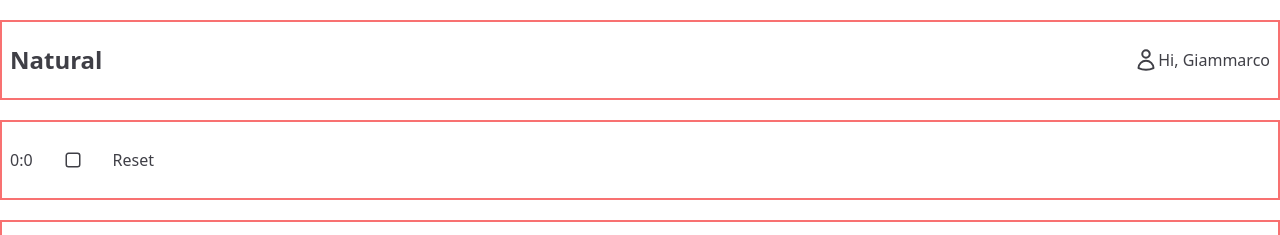
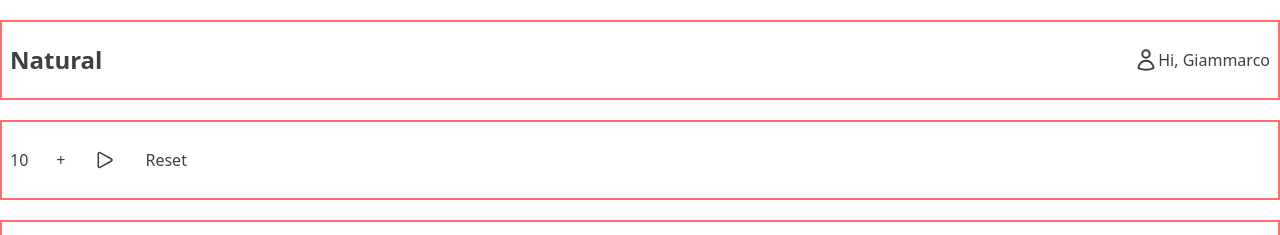
Before and after one commit to Giammarco-Ferranti/Meditation-Web-App, a React (Vite) app: page / in a window 1280 px wide. Shown: the top 235 px of the page. Built offline with nearby package versions, Linux system fonts and the light colour scheme.

Commit message:
modifica al countdown

```diff
--- a/package.json
+++ b/package.json
@@ -10,6 +10,7 @@
     "preview": "vite preview"
   },
   "dependencies": {
+    "date-fns": "^3.2.0",
     "react": "^18.2.0",
     "react-countdown": "^2.3.5",
     "react-dom": "^18.2.0",
--- a/src/components/Timer/ModalTimer.jsx
+++ b/src/components/Timer/ModalTimer.jsx
@@ -1,46 +1,12 @@
 import React, { useState } from "react";
+import { minutesToMilliseconds, secondsToMilliseconds } from "date-fns";
 
-const ModalTimer = ({ minutes, seconds, open, closeModal }) => {
-  const values = [];
-
-  for (var i = 1; i <= 59; i++) {
-    values.push(i);
-  }
-
-  console.log(values);
-  const [minutesValue, setMinutesValue] = useState(null);
-  const [secondsValue, setSecondsValue] = useState(null);
-  // console.log(+value);
-  minutes(+minutesValue);
-  seconds(+secondsValue);
-
+const ModalTimer = ({ open, closeModal }) => {
   if (!open) return null;
   return (
     <div>
-      {values.map((n) => {
-        return (
-          <button
-            onClick={(e) => {
-              setMinutesValue(e.currentTarget.innerHTML);
-              closeModal();
-            }}
-          >
-            {n}
-          </button>
-        );
-      })}
-      {values.map((n) => {
-        return (
-          <button
-            onClick={(e) => {
-              setSecondsValue(e.currentTarget.innerHTML);
-              closeModal();
-            }}
-          >
-            {n}
-          </button>
-        );
-      })}
+      <input type="number" className="w-8"></input>
+      <h1 onClick={closeModal}>x</h1>
     </div>
   );
 };
--- a/src/components/Timer/Timer.jsx
+++ b/src/components/Timer/Timer.jsx
@@ -2,10 +2,30 @@ import React, { useEffect, useState } from "react";
 import ModalTimer from "./ModalTimer";
 
 const Timer = () => {
-  const [minutes, setMinutes] = useState(0);
-  const [seconds, setSeconds] = useState(0);
+  const [time, setTime] = useState(10);
   const [openModal, setOpenModal] = useState(false);
-  console.log(minutes);
+  const [isActive, setIsActive] = useState(false);
+
+  const startTimer = () => {
+    setIsActive(true);
+  };
+
+  const stopTimer = () => {
+    setIsActive(false);
+  };
+
+  useEffect(() => {
+    let interval = null;
+
+    if (isActive) {
+      interval = setInterval(() => {
+        time > 0 && setTime(time - 1);
+      }, 1000);
+    } else {
+      clearInterval(interval);
+    }
+    return () => clearInterval(interval);
+  }, [time, isActive]);
   return (
     <div
       className="
@@ -28,34 +48,16 @@ const Timer = () => {
       2xl:max-w-screen-2xl
     "
     >
-      <ModalTimer
-        minutes={(value) => setMinutes(value)}
-        seconds={(value) => setSeconds(value)}
-        open={openModal}
-        closeModal={() => setOpenModal(false)}
-      />
-      <button>
-        <span onClick={() => setOpenModal(true)}>{minutes}</span>:
-        <span onClick={() => setOpenModal(true)}>{seconds}</span>
+      <h1>{time}</h1>
+      <ModalTimer open={openModal} closeModal={() => setOpenModal(false)} />
+      <button onClick={() => setOpenModal(true)}>
+        <span>+</span>
       </button>
 
       <button id="start">
-        <svg
-          xmlns="http://www.w3.org/2000/svg"
-          fill="none"
-          viewBox="0 0 24 24"
-          strokeWidth="1.5"
-          stroke="currentColor"
-          className="w-6 h-6"
-        >
-          <path
-            strokeLinecap="round"
-            strokeLinejoin="round"
-            d="M5.25 7.5A2.25 2.25 0 0 1 7.5 5.25h9a2.25 2.25 0 0 1 2.25 2.25v9a2.25 2.25 0 0 1-2.25 2.25h-9a2.25 2.25 0 0 1-2.25-2.25v-9Z"
-          />
-        </svg>
-
-        {/* <svg
+        {!isActive ? (
+          <svg
+            onClick={startTimer}
             xmlns="http://www.w3.org/2000/svg"
             fill="none"
             viewBox="0 0 24 24"
@@ -68,9 +70,33 @@ const Timer = () => {
               strokeLinejoin="round"
               d="M5.25 5.653c0-.856.917-1.398 1.667-.986l11.54 6.347a1.125 1.125 0 0 1 0 1.972l-11.54 6.347a1.125 1.125 0 0 1-1.667-.986V5.653Z"
             />
-          </svg> */}
+          </svg>
+        ) : (
+          <svg
+            onClick={stopTimer}
+            xmlns="http://www.w3.org/2000/svg"
+            fill="none"
+            viewBox="0 0 24 24"
+            strokeWidth="1.5"
+            stroke="currentColor"
+            className="w-6 h-6"
+          >
+            <path
+              strokeLinecap="round"
+              strokeLinejoin="round"
+              d="M5.25 7.5A2.25 2.25 0 0 1 7.5 5.25h9a2.25 2.25 0 0 1 2.25 2.25v9a2.25 2.25 0 0 1-2.25 2.25h-9a2.25 2.25 0 0 1-2.25-2.25v-9Z"
+            />
+          </svg>
+        )}
       </button>
-      <button>Reset</button>
+      <button
+        onClick={() => {
+          setTime(10);
+          setIsActive(false);
+        }}
+      >
+        Reset
+      </button>
     </div>
   );
 };
```
Also changed, not shown: 1 other file (tests, documents, lock files or other folders).
